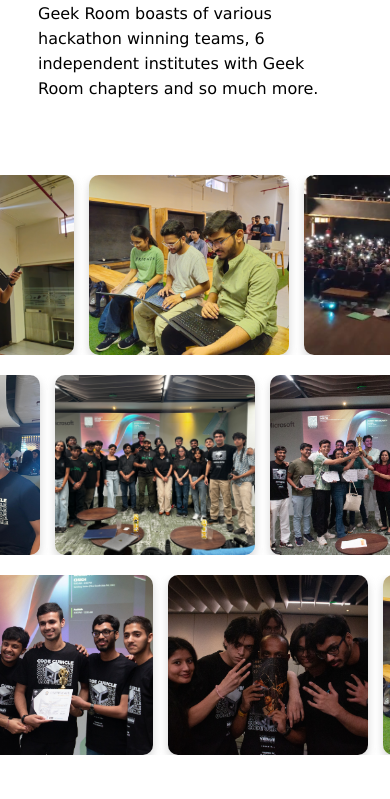
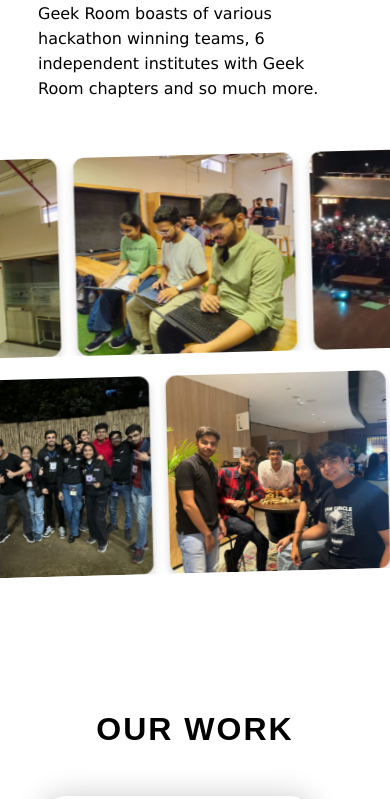
Before and after one commit to AdityaSingh2005/Geek-Room, a Next.js app: page / in a window 390 px wide. Shown: the part 1500-2299 px from the top of the page. Built offline with nearby package versions, Linux system fonts and the light colour scheme; a web font is replaced by a local one.

Commit message:
about us images changes

```diff
--- a/src/Components/Home/About/AboutLanding.tsx
+++ b/src/Components/Home/About/AboutLanding.tsx
@@ -67,10 +67,14 @@ const AboutLanding: React.FC = () => {
     { imageUrl: '/About/About6.jpg', alt: 'Image 2' },
     { imageUrl: '/About/About7.jpg', alt: 'Image 2' },
     { imageUrl: '/About/About8.jpg', alt: 'Image 2' },
+    { imageUrl: '/About/About9.jpg', alt: 'Image 3' },
+    { imageUrl: '/About/About10.jpg', alt: 'Image 2' },
+    { imageUrl: '/About/About11.jpg', alt: 'Image 2' },
+    { imageUrl: '/About/About12.jpg', alt: 'Image 4' },
 
   ];
 
-  const cardsRow2 = [
+ {/*} const cardsRow2 = [
     { imageUrl: '/About/About9.jpg', alt: 'Image 3' },
     { imageUrl: '/About/About10.jpg', alt: 'Image 2' },
     { imageUrl: '/About/About11.jpg', alt: 'Image 2' },
@@ -81,9 +85,13 @@ const AboutLanding: React.FC = () => {
     { imageUrl: '/About/About16.jpg', alt: 'Image 2' },
 
 
-  ];
+  ];*/}
 
   const cardsRow3 = [
+    { imageUrl: '/About/About13.jpg', alt: 'Image 4' },
+    { imageUrl: '/About/About14.jpg', alt: 'Image 4' },
+    { imageUrl: '/About/About15.jpg', alt: 'Image 2' },
+    { imageUrl: '/About/About16.jpg', alt: 'Image 2' },
     { imageUrl: '/About/About5.jpg', alt: 'Image 5' },
     { imageUrl: '/About/About10.jpg', alt: 'Image 5' },
     { imageUrl: '/About/About11.jpg', alt: 'Image 5' },
@@ -98,7 +106,7 @@ const AboutLanding: React.FC = () => {
   return (
     <div className={styles.aboutPage}>
       <InfiniteCards cards={cardsRow1} speed={1} direction="left" />
-      <InfiniteCards cards={cardsRow2} speed={1.5} direction="right" />
+      {/*<InfiniteCards cards={cardsRow2} speed={1.5} direction="right" />*/}
       <InfiniteCards cards={cardsRow3} speed={2} direction="left" />
     </div>
   );
--- a/src/styles/aboutLanding.module.scss
+++ b/src/styles/aboutLanding.module.scss
@@ -64,7 +64,7 @@
 
     .aboutPage {
         padding: 20px 0;
-        transform: none;
+        transform: rotate(-1.5deg) scale(1.1);
     }
 
     .infiniteCardsRow {
```
